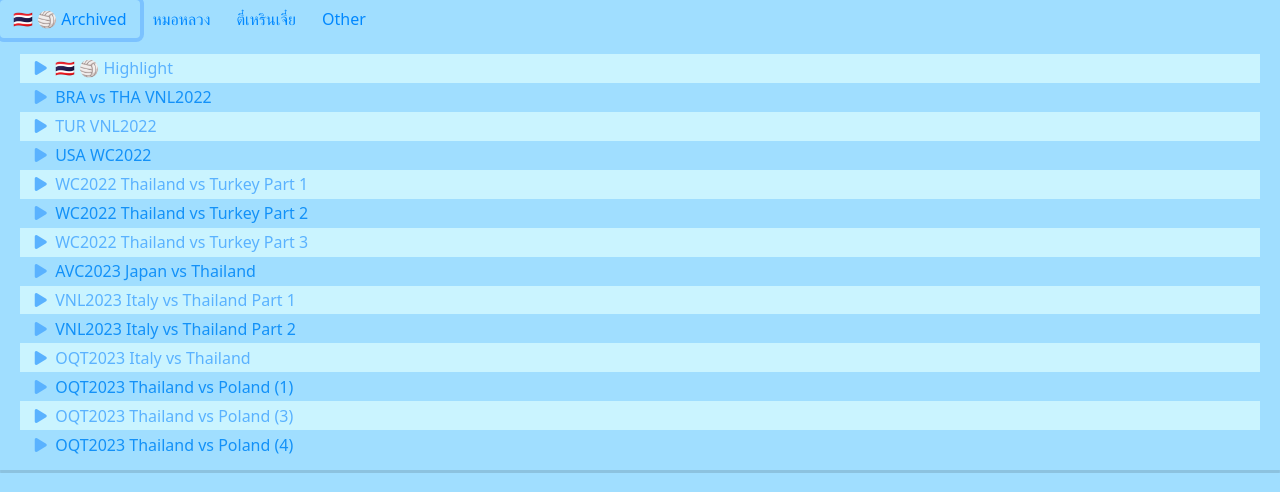
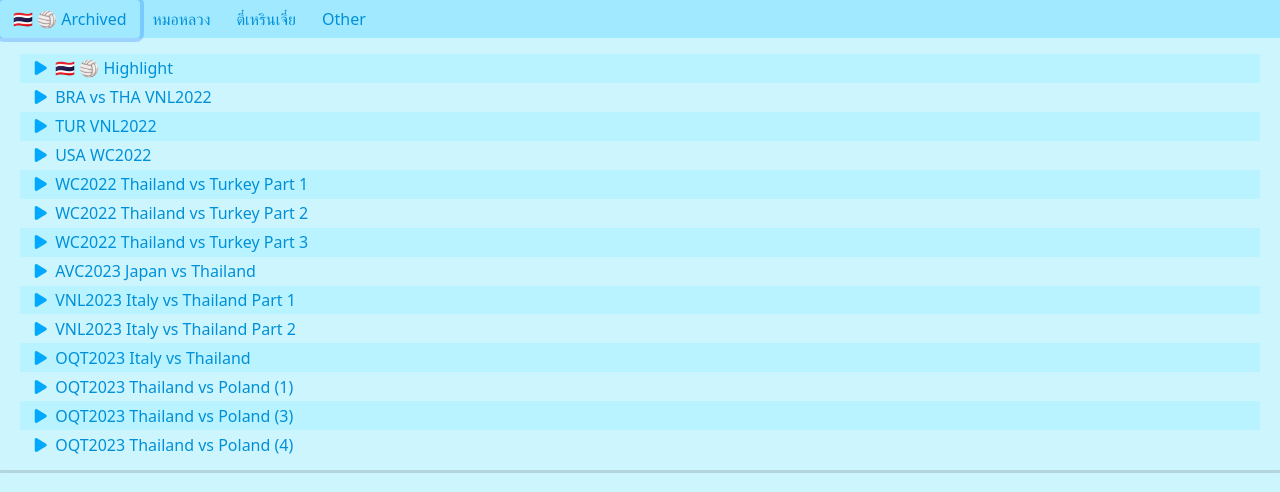
Before and after one commit to Araya4/personal-dir, a plain HTML site: page index.html in a window 1280 px wide. Both pictures are taken after a click on the button "🇹🇭 🏐 Archived". Drawn offline with nearby package versions, Linux system fonts and the light colour scheme.

Commit message:
Update scrollable.css

```diff
--- a/scrollable.css
+++ b/scrollable.css
@@ -1,15 +1,10 @@
 body{
-    background-color: #A0DEFF;
+    background-color: #CDF5FD;
     cursor: pointer;
 }
 .btn-custom{
     background-color: transparent;
-    color:#0088ff;
-}
-
-.btn-custom:hover{
-    background-color: transparent;
-    color:#0088ff;
+    color:#0090d9;
 }
 
 /* Ensure the right-side div is fixed in size and scrollable */
@@ -39,8 +34,7 @@ body{
     height: 100%;
   }
   .accordion-header{
-    background-color: #A0DEFF;
-    color:#FFF9D0;
+    background-color: #A0E9FF;
     display: flex;
     flex-wrap: wrap;
   }
@@ -53,19 +47,19 @@ body{
 
   }
   i{
-    color:#FFF9D0;
+    color:#00A9FF;
   }
   a{
     text-decoration: none;
     display: block;
   }
   .scrollable-div > a:nth-child(odd) {
-    background-color: #CAF4FF;
-    color:#5AB2FF;
+    background-color: #b9f3ff;
+    color:#0090d9;
   }
   .scrollable-div > a:nth-child(even) {
-    background-color: #A0DEFF;
-    color:rgb(19, 145, 248);
+    background-color: transparent;
+    color:#0090d9;
   }
   .scrollable-div > a:hover{
     color:#359efa;
@@ -80,6 +74,6 @@ body{
     border: none;
 }
 .card-body > i{
-    color:#5AB2FF;
+    color:#00A9FF;
     margin-left: 1%;
 }
```
